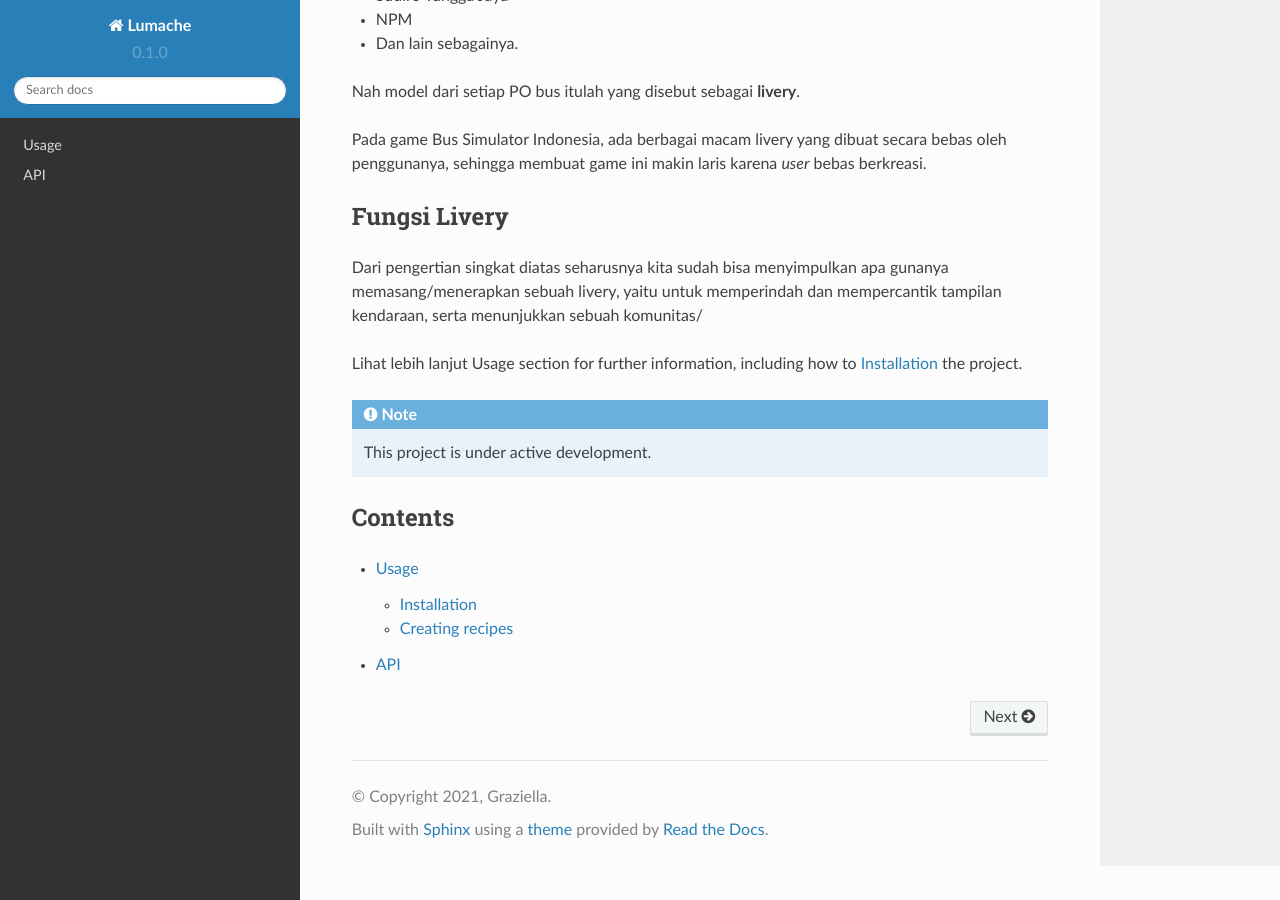
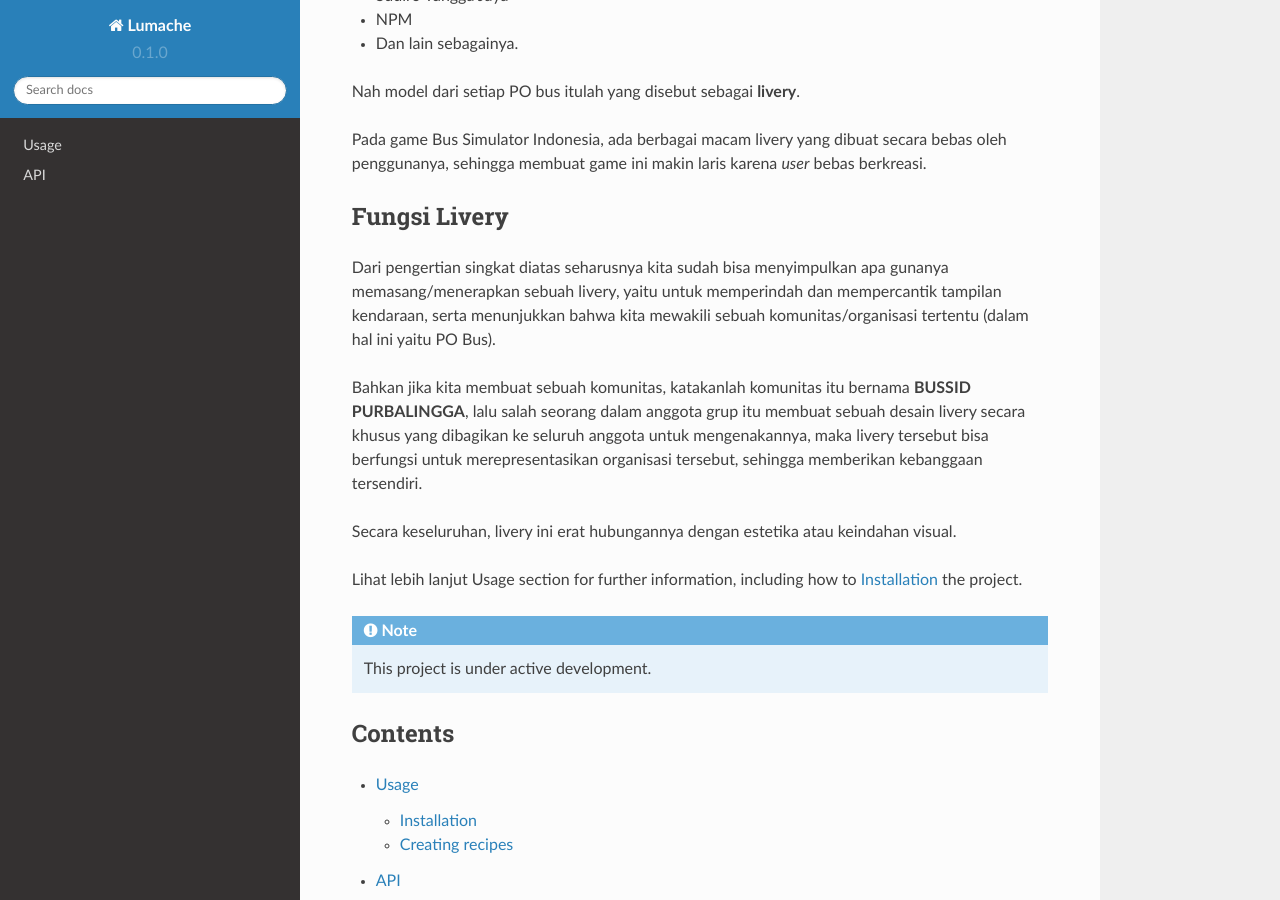
Before and after one commit to balkisanton/rajapage, a Sphinx documentation site: the page built from docs/source/index.rst, in a window 1280 px wide and 900 px high, scrolled down 568 px. Built offline with Sphinx 7.4.7 and the Read the Docs theme 2.0.0, drawn with Linux system fonts in a browser that asks for light colours.

Commit message:
Update index.rst

```diff
--- a/docs/source/index.rst
+++ b/docs/source/index.rst
@@ -23,7 +23,11 @@ Pada game Bus Simulator Indonesia, ada berbagai macam livery yang dibuat secara
 
 Fungsi Livery
 ---------------------
-Dari pengertian singkat diatas seharusnya kita sudah bisa menyimpulkan apa gunanya memasang/menerapkan sebuah livery, yaitu untuk memperindah dan mempercantik tampilan kendaraan, serta menunjukkan sebuah komunitas/
+Dari pengertian singkat diatas seharusnya kita sudah bisa menyimpulkan apa gunanya memasang/menerapkan sebuah livery, yaitu untuk memperindah dan mempercantik tampilan kendaraan, serta menunjukkan bahwa kita mewakili sebuah komunitas/organisasi tertentu (dalam hal ini yaitu PO Bus).
+
+Bahkan jika kita membuat sebuah komunitas, katakanlah komunitas itu bernama **BUSSID PURBALINGGA**, lalu salah seorang dalam anggota grup itu membuat sebuah desain livery secara khusus yang dibagikan ke seluruh anggota untuk mengenakannya, maka livery tersebut bisa berfungsi untuk merepresentasikan organisasi tersebut, sehingga memberikan kebanggaan tersendiri.
+
+Secara keseluruhan, livery ini erat hubungannya dengan estetika atau keindahan visual.
 
 Lihat lebih lanjut :doc:`Usage` section for further information, including
 how to :ref:`installation` the project.
```
